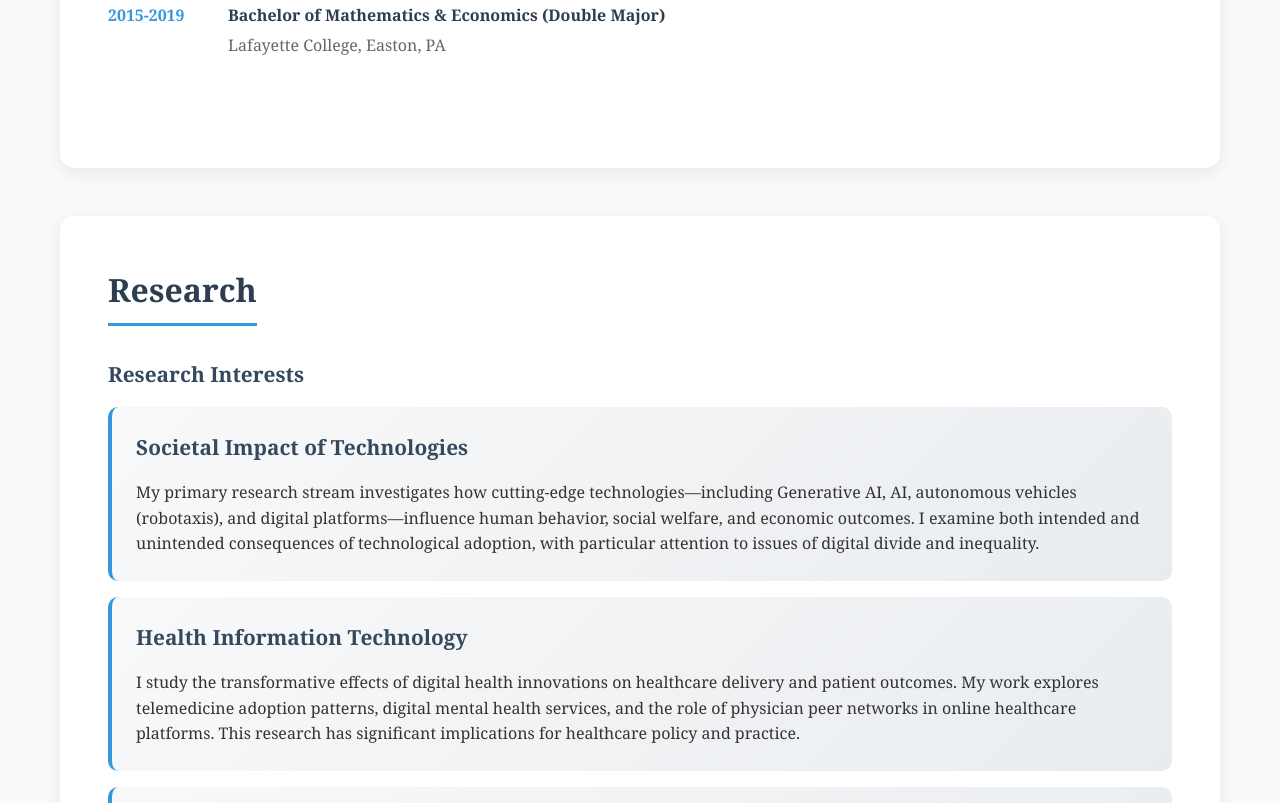
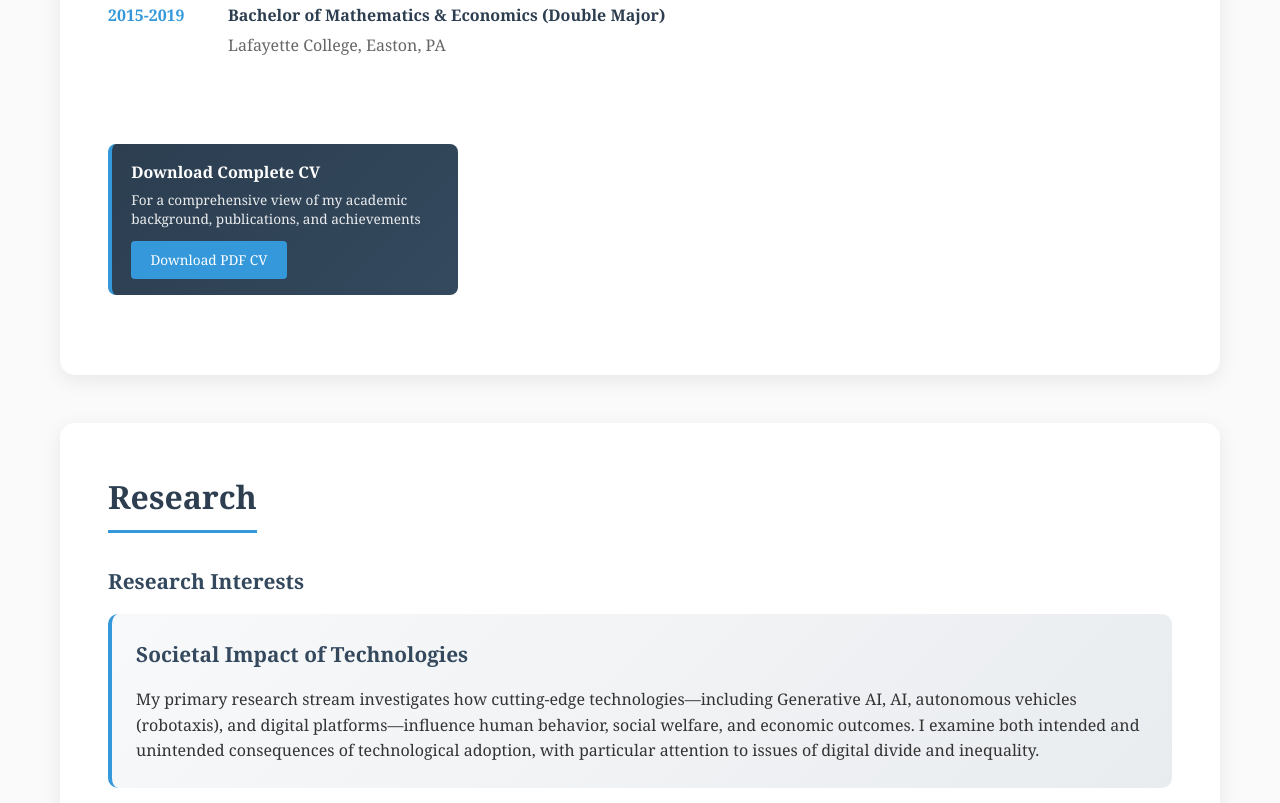
Before and after one commit to justin-tian-is/justin-tian-is.github.io, a plain HTML site: page index.html in a window 1280 px wide. Shown: the part 981-1784 px from the top of the page. Drawn offline with Linux system fonts and the light colour scheme.

Commit message:
Update index.html

```diff
--- a/index.html
+++ b/index.html
@@ -422,35 +422,47 @@
         }
 
         .highlight-box {
-            background: linear-gradient(135deg, #667eea 0%, #764ba2 100%);
+            background: linear-gradient(135deg, #2c3e50, #34495e);
             color: white;
-            padding: 2rem;
-            border-radius: 15px;
-            margin: 2rem 0;
-            text-align: center;
+            padding: 1rem 1.2rem;
+            border-radius: 8px;
+            margin: 1.5rem 0 2rem 0;
+            max-width: 350px;
+            border-left: 4px solid #3498db;
+            display: inline-block;
         }
 
         .highlight-box h3 {
-            margin-bottom: 1rem;
+            margin-bottom: 0.3rem;
             color: white;
+            font-size: 1rem;
+            font-weight: 600;
+        }
+
+        .highlight-box p {
+            margin-bottom: 0.8rem;
+            font-size: 0.85rem;
+            opacity: 0.9;
+            line-height: 1.4;
         }
 
         .btn {
             display: inline-block;
-            padding: 0.8rem 2rem;
-            background: rgba(255,255,255,0.2);
+            padding: 0.5rem 1.2rem;
+            background: #3498db;
             color: white;
             text-decoration: none;
-            border-radius: 25px;
-            font-weight: 600;
+            border-radius: 4px;
+            font-weight: 500;
+            font-size: 0.85rem;
             transition: all 0.3s ease;
-            border: 2px solid rgba(255,255,255,0.3);
+            border: none;
         }
 
         .btn:hover {
-            background: white;
-            color: #667eea;
-            transform: translateY(-2px);
+            background: #2980b9;
+            transform: translateY(-1px);
+            box-shadow: 0 2px 8px rgba(0,0,0,0.15);
         }
 
         .status-badge {
@@ -511,7 +523,6 @@
                     <li class="nav-item"><a href="#research">Research</a></li>
                     <li class="nav-item"><a href="#teaching">Teaching</a></li>
                     <li class="nav-item"><a href="#honors">Honors & Services</a></li>
-                    <li class="nav-item"><a href="#contact">Contact</a></li>
                 </ul>
             </div>
         </div>
@@ -553,6 +564,12 @@
                         <div class="cv-institution">Lafayette College, Easton, PA</div>
                     </div>
                 </div>
+            </div>
+
+            <div class="highlight-box">
+                <h3>Download Complete CV</h3>
+                <p>For a comprehensive view of my academic background, publications, and achievements</p>
+                <a href="JustinTian_CV.pdf" class="btn" target="_blank">Download PDF CV</a>
             </div>
         </section>
 
@@ -713,7 +730,7 @@ instructor. You can tell he cares a lot about his students and came to class eac
 demeanor which made learning even more enjoyable. He was always very clear about his course
 expectations, his lectures were methodical, logical, and well thought out, and he was very
 receptive to the midterm evaluation suggestions. This was my one of my last classes to take here
-at UF, as a senior, and Professor Tian is one of my favorite instructors I've had." </p>
+at UF, as a senior, and Professor Tian is one of my favorite instructors I've had."</em></p>
 
             <br>
 
@@ -737,17 +754,11 @@ at UF, as a senior, and Professor Tian is one of my favorite instructors I've ha
                         <li>Research Methods in IS</li>
                     </ul>
                 </div>
+            </div>
         </section>
 
-        <section id="cv" class="section">
-            <h2>Curriculum Vitae</h2>
-
-            <div class="highlight-box">
-                <h3>Download Complete CV</h3>
-                <p>For a comprehensive view of my academic background, publications, and achievements</p>
-                <a href="#" class="btn">Download PDF CV</a>
-            </div>
-
+        <section id="honors" class="section">
+            <h2>Honors & Services</h2>
 
             <h3>Honors & Services</h3>
             <div class="cv-section">
@@ -808,3 +819,20 @@ at UF, as a senior, and Professor Tian is one of my favorite instructors I've ha
                       </div>
                 </div>
           </div>
+        </section>
+    </main>
+
+    <footer>
+        <div class="container">
+            <div class="footer-content">
+                <div class="social-links">
+                    <a href="#" class="social-link">📧</a>
+                    <a href="#" class="social-link">🔗</a>
+                    <a href="#" class="social-link">📚</a>
+                </div>
+            </div>
+            <p>&copy; 2025 (Justin) Jiayuan Tian. All rights reserved.</p>
+        </div>
+    </footer>
+</body>
+</html>
```
